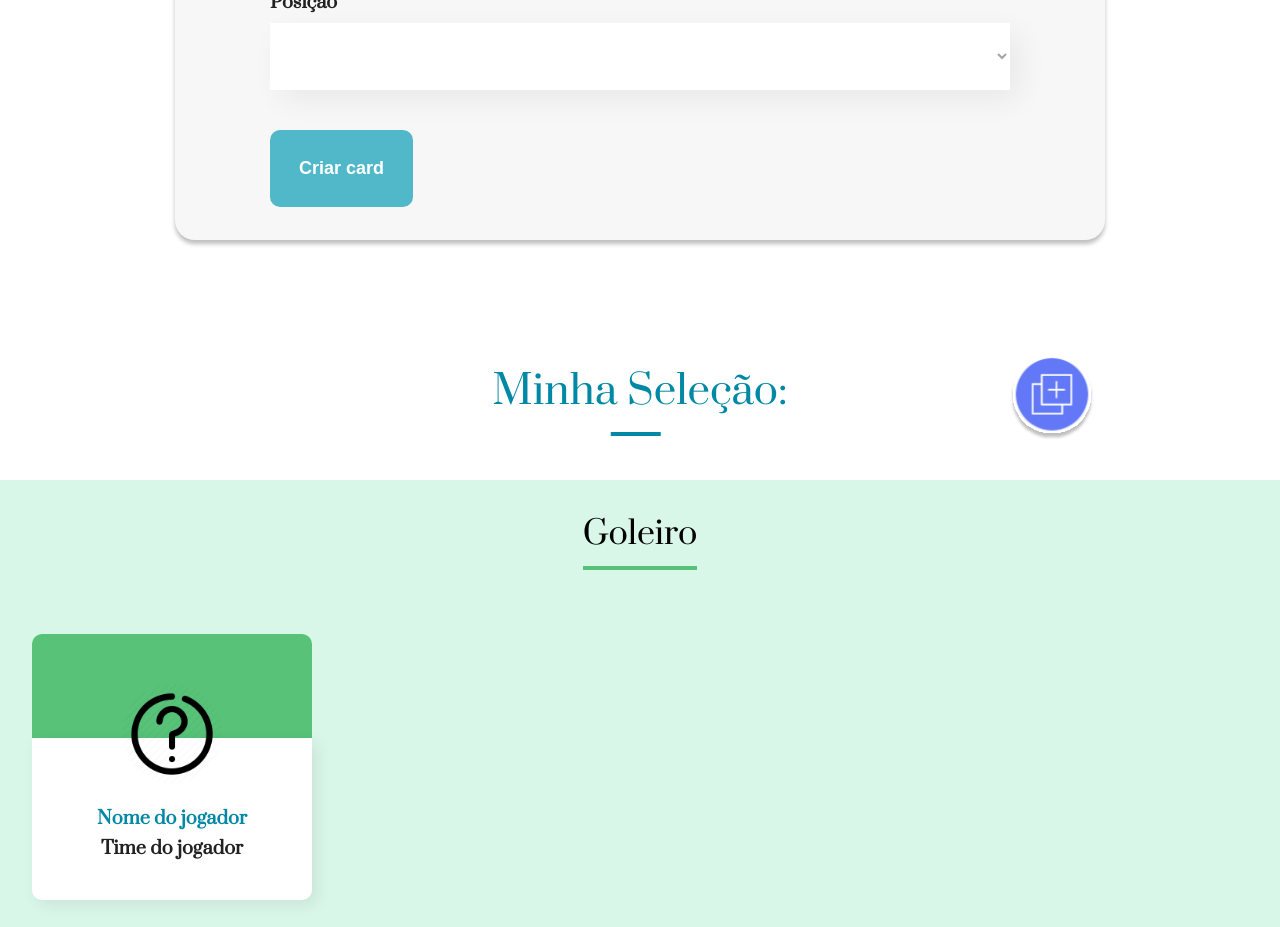
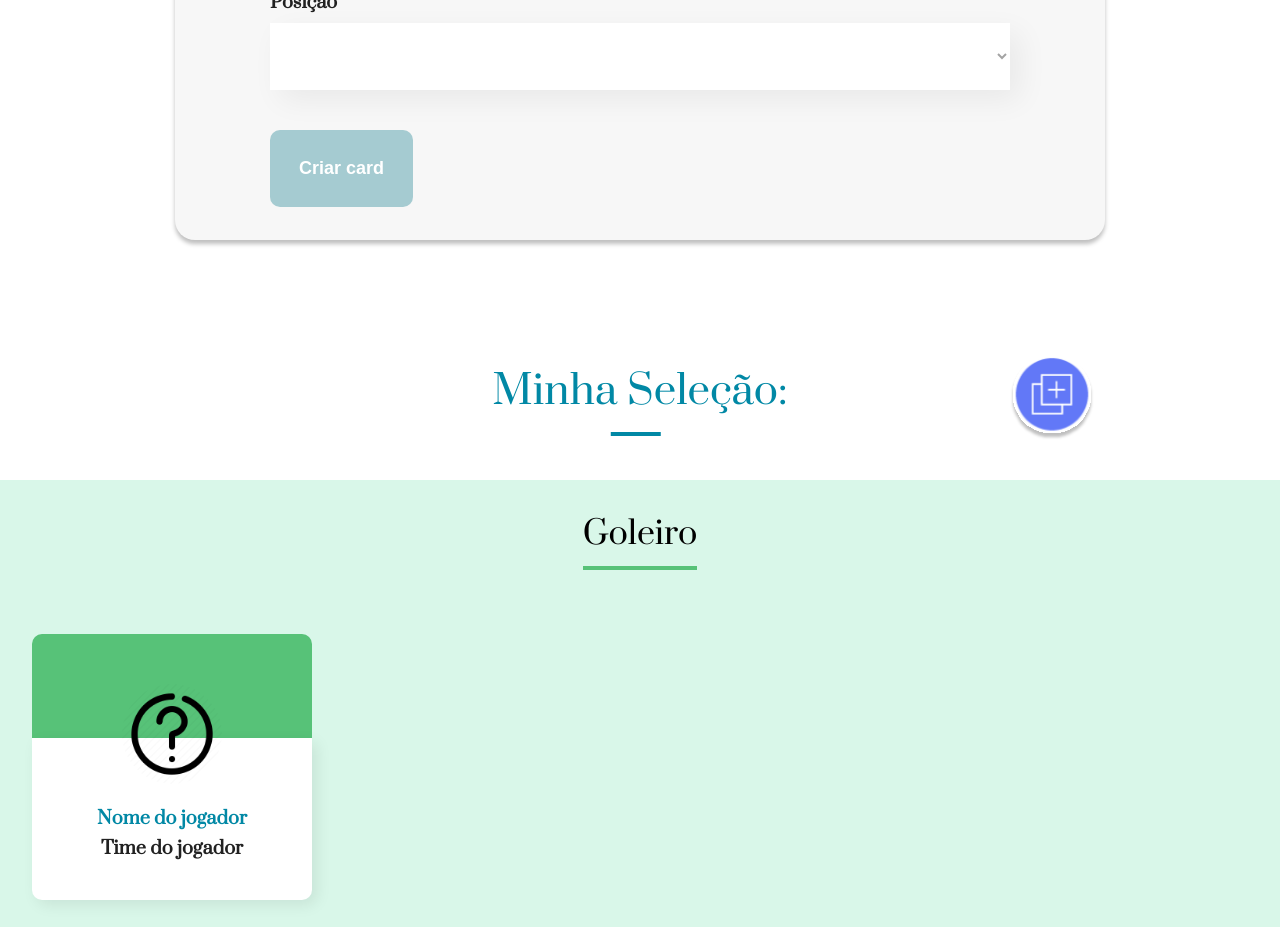
Before and after one commit to Joaosam/organo, a React (Create React App) app: page / in a window 1280 px wide. Shown: the part 960-1887 px from the top of the page. Built offline with nearby package versions, Linux system fonts and the light colour scheme.

Commit message:
Update enable button

```diff
--- a/src/componentes/ButtonCard/ButtonCard.css
+++ b/src/componentes/ButtonCard/ButtonCard.css
@@ -1,16 +1,25 @@
-.button {
-  background-color: #51b8ca;
+.button,
+.buttonEnable {
   color: #fff;
   font-weight: 700;
   font-size: 1.8rem;
   border-radius: 1rem;
   padding: 2.8rem 2.9rem;
   border: none;
-  cursor: pointer;
   transition: .5s;
   margin-top: 4rem;
 }
 
-.button:hover {
+.button {
+  background-color: #a5cbd1;
+  cursor: not-allowed;
+}
+
+.buttonEnable {
+  background-color: #5095a5;
+  cursor: pointer;
+}
+
+.buttonEnable:hover {
   background-color: #0188a5;
 }
--- a/src/componentes/ButtonCard/index.js
+++ b/src/componentes/ButtonCard/index.js
@@ -1,7 +1,14 @@
 import './ButtonCard.css'
 
-const Button = props => {
-  return <button className="button">{props.children}</button>
+const Button = ({ name, team, image, position, children }) => {
+  const validate = name && team && image && position
+  return !validate ? (
+    <button disabled className="button">
+      {children}
+    </button>
+  ) : (
+    <button className="buttonEnable">{children}</button>
+  )
 }
 
 export default Button
--- a/src/componentes/DropDown/index.js
+++ b/src/componentes/DropDown/index.js
@@ -6,8 +6,7 @@ const DropDown = props => {
       <label>{props.label}</label>
       <select
         onChange={event => props.changed(event.target.value)}
-        value={props.newValue}
-        required={props.mandatory}
+        value={props.valueChanged}
       >
         <option value=""></option>
         {props.options.map(options => (
--- a/src/componentes/FieldText/index.js
+++ b/src/componentes/FieldText/index.js
@@ -1,7 +1,6 @@
 import './FieldText.css'
 
 const FieldText = props => {
-  console.log('PRPOS =>', props)
   const inputText = event => {
     props.changed(event.target.value)
   }
--- a/src/componentes/Forms/index.js
+++ b/src/componentes/Forms/index.js
@@ -19,6 +19,7 @@ const Forms = props => {
     setName('')
     setTeam('')
     setImage('')
+    setPosition('')
   }
 
   return (
@@ -44,17 +45,19 @@ const Forms = props => {
         <FieldText
           label="Imagem"
           placeholder="Informe o endereço da imagem"
+          mandatory={true}
           changed={valueChanged => setImage(valueChanged)}
           valueChanged={image}
         />
         <DropDown
           label="Posição"
           options={props.position}
-          mandatory={true}
           changed={valueChanged => setPosition(valueChanged)}
           valueChanged={position}
         />
-        <ButtonCard>Criar card</ButtonCard>
+        <ButtonCard name={name} team={team} image={image} position={position}>
+          Criar card
+        </ButtonCard>
       </form>
     </section>
   )
```
